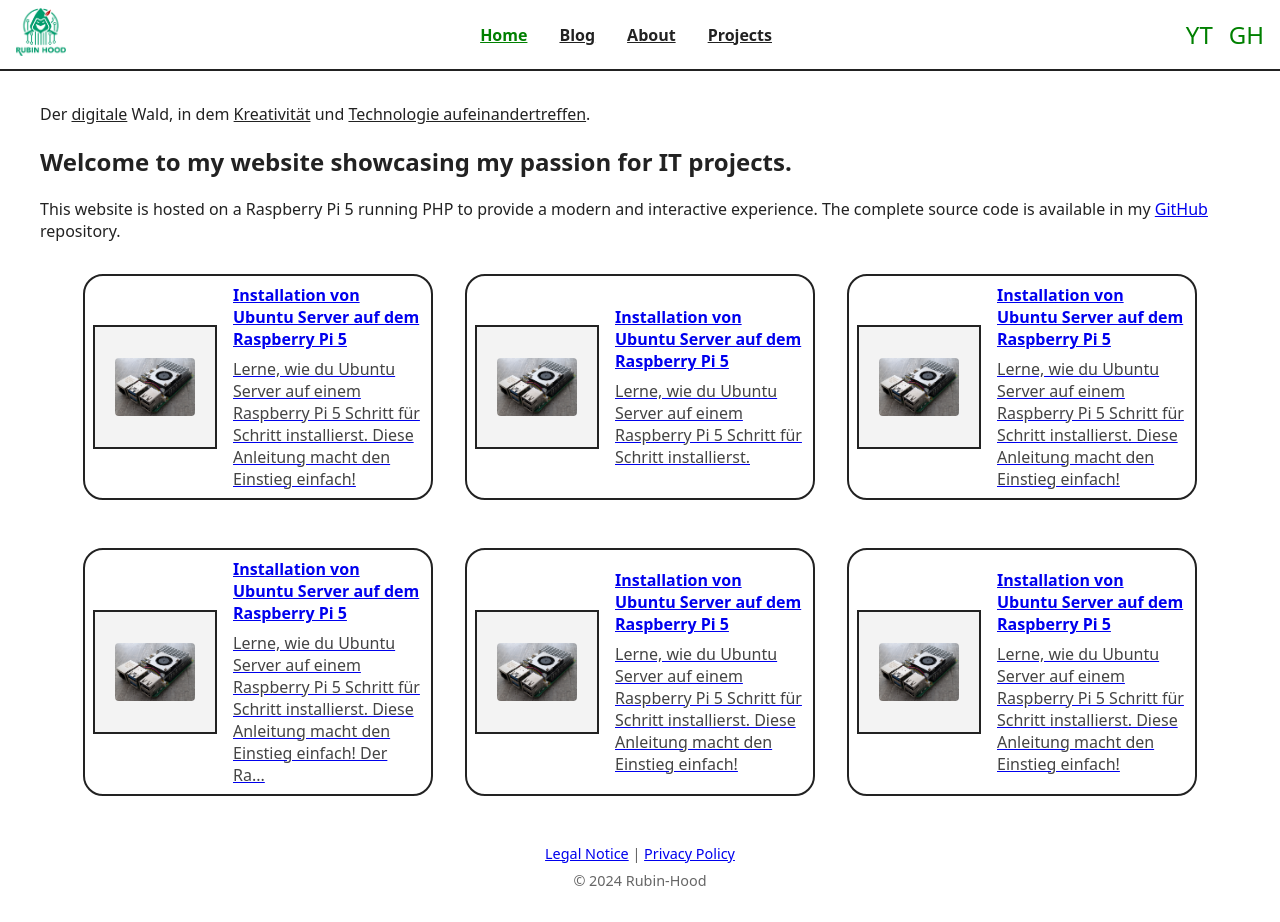
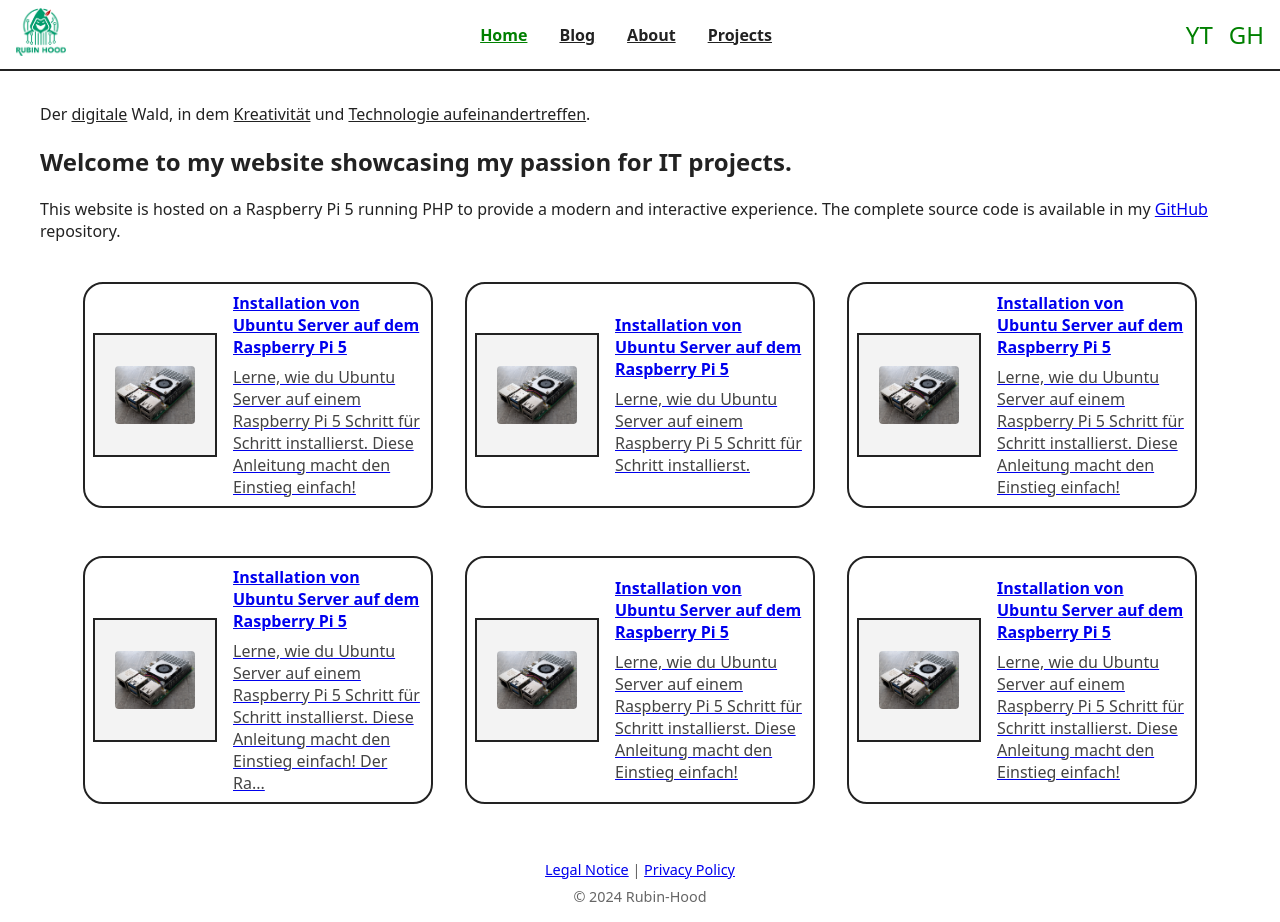
Before and after one commit to rubin-hood/rubinhood-blog, a Jekyll site: the page built from index.md, in a window 1280 px wide. Built offline with Jekyll 4.4.1, drawn with Linux system fonts in a browser that asks for light colours.

Commit message:
Update style.css

```diff
--- a/assets/css/style.css
+++ b/assets/css/style.css
@@ -87,6 +87,7 @@ main {
   margin-bottom: 2rem;               /* Abstand nach unten */
   /* flex-wrap: wrap;                   /* Umbruch bei kleinen Bildschirmen */
   justify-content: center;  /* Karten in der Mitte */
+  padding: 0.5rem
 }
 
 /* Blog-Seite: Karten untereinander als EIN SPALTE */
@@ -299,6 +300,6 @@ body.noscroll {
     max-width: 95vw;           /* Fast die ganze Viewport-Breite */
     width: 95vw;               /* Breite relativ zum Bildschirm */
     box-sizing: border-box;    /* Kein Überlauf durch Padding */
-    padding: 0.5rem !important;
+    padding: 0.5rem
   }
 }
```
